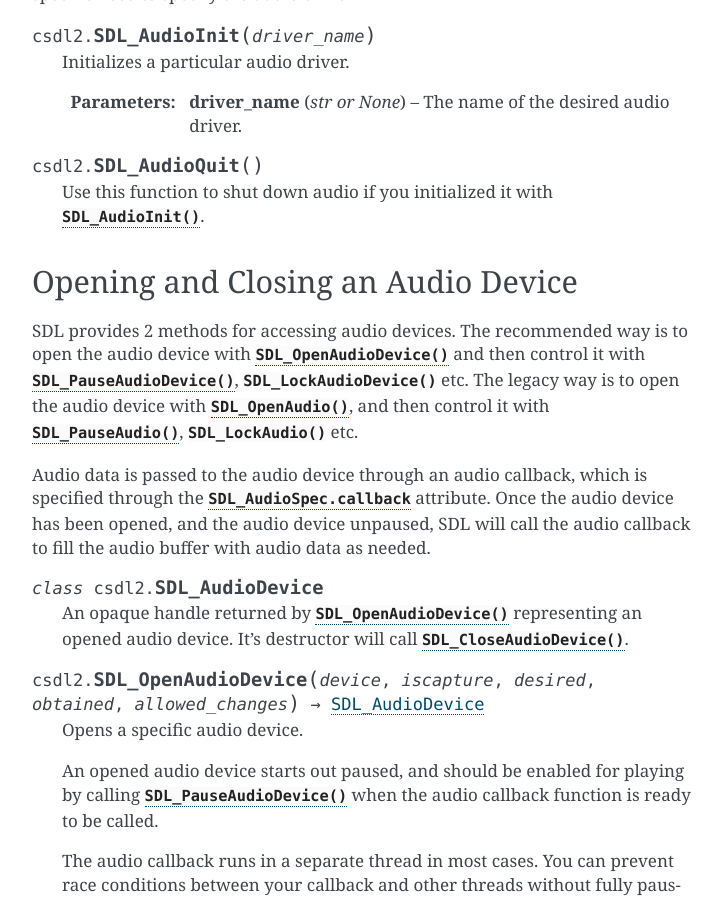
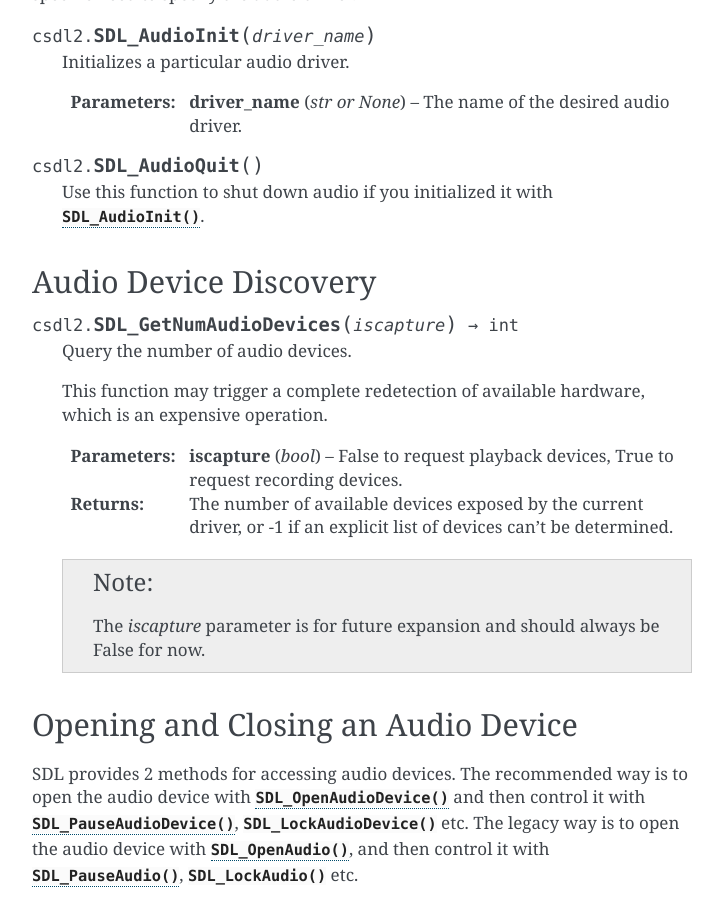
Before and after one commit to pyokagan/pycsdl2, a Sphinx documentation site: the page built from docs/api/audio.rst, in a window 1280 px wide and 900 px high, scrolled down 3832 px. Shown: the whole window, without its empty margins (388-1111 px from the left). Built offline with Sphinx 7.4.7, drawn with Linux system fonts in a browser that asks for light colours; some of the changed text lies outside the part shown.

Commit message:
audio: implement SDL_GetNumAudioDevices()

```diff
--- a/docs/api/audio.rst
+++ b/docs/api/audio.rst
@@ -215,6 +215,23 @@ specific need to specify the audio driver.
    Use this function to shut down audio if you initialized it with
    :func:`SDL_AudioInit`.
 
+Audio Device Discovery
+----------------------
+.. function:: SDL_GetNumAudioDevices(iscapture) -> int
+
+   Query the number of audio devices.
+
+   This function may trigger a complete redetection of available hardware,
+   which is an expensive operation.
+
+   :param bool iscapture: False to request playback devices, True to request
+                          recording devices.
+   :returns: The number of available devices exposed by the current driver, or
+             -1 if an explicit list of devices can't be determined.
+
+   .. note:: The `iscapture` parameter is for future expansion and should
+             always be False for now.
+
 Opening and Closing an Audio Device
 -----------------------------------
 SDL provides 2 methods for accessing audio devices. The recommended way is to
```
Also changed, not shown: 3 other files.
